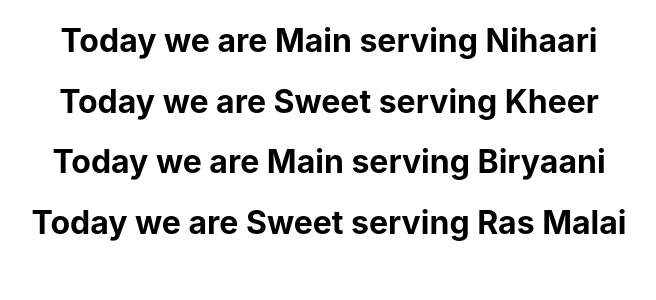
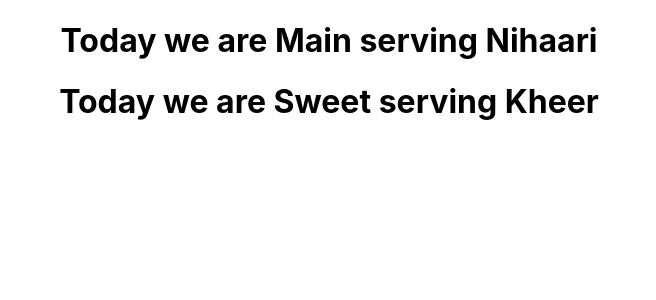
Before and after one commit to sheikh-fahad-aq/expense-app, a React (Create React App) app: page / in a window 1280 px wide. Shown: the top 300 px of the page, without its empty margins (311-967 px from the left). Built offline with nearby package versions, Linux system fonts and the light colour scheme.

Commit message:
expense-app

```diff
--- a/src/App.js
+++ b/src/App.js
@@ -8,7 +8,6 @@ function App() {
   return (
     <div className="App">
       <Dinner dishName="Nihaari" sweetDish="Kheer" />
-      <Dinner dishName="Biryaani" sweetDish="Ras Malai" />
     </div>
   );
 }
```
